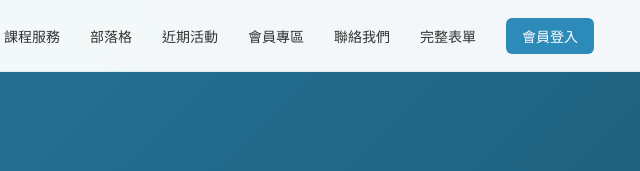
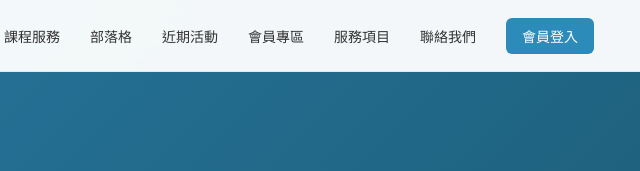
Before and after one commit to loverain1016/cc_ADCSwebsite, a website: page index.html in a window 1280 px wide. Shown: the top 171 px of the page, 626-1266 px from the left. Drawn offline with Linux system fonts and the light colour scheme.

Commit message:
Update index.html

```diff
--- a/index.html
+++ b/index.html
@@ -960,8 +960,8 @@ body {
                 <li><a href="#blog">部落格</a></li>
                 <li><a href="#events">近期活動</a></li>
                 <li><a href="#member">會員專區</a></li>
-                <li><a href="#contact">聯絡我們</a></li>
-                <li><a href="contact.html">完整表單</a></li>
+                <li><a href="#contact">服務項目</a></li>
+                <li><a href="contact.html">聯絡我們</a></li>
                 <li><a href="auth.html" class="nav-auth">會員登入</a></li>
             </ul>
         </div>
```
